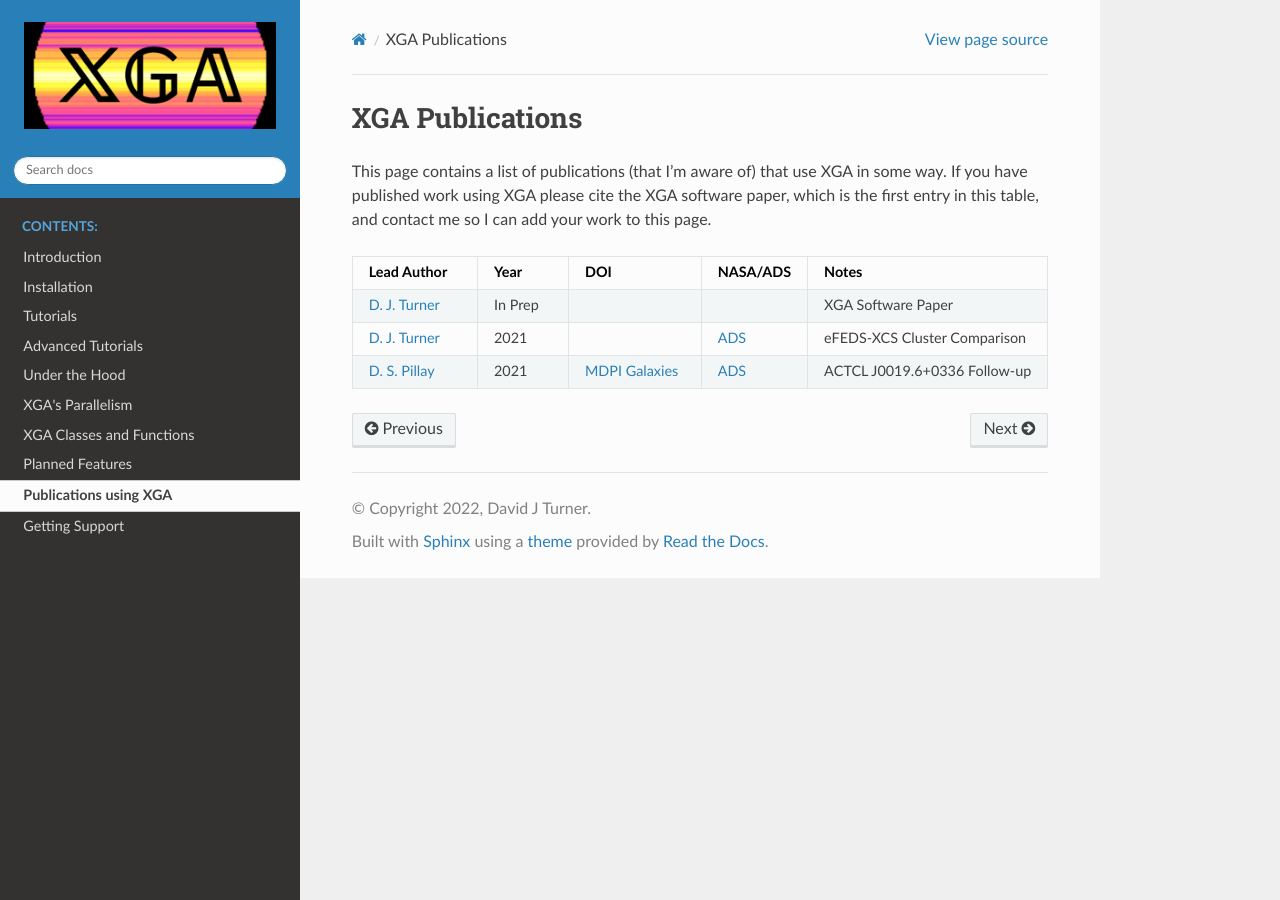
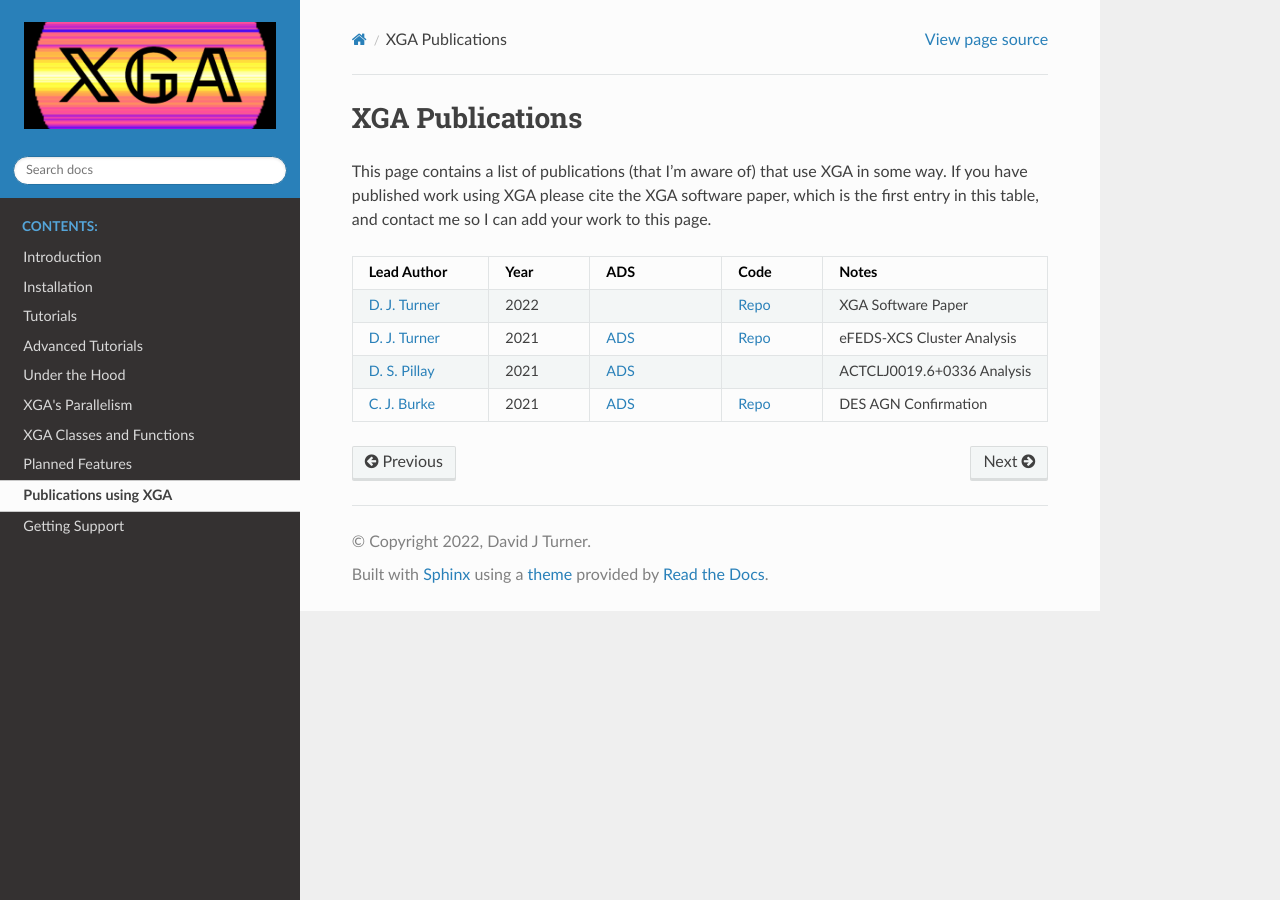
Before and after one commit to DavidT3/XGA, a Sphinx documentation site: the page built from docs/source/publications.rst, in a window 1280 px wide. Built offline with Sphinx 7.4.7 and the Read the Docs theme 2.0.0, drawn with Linux system fonts in a browser that asks for light colours; pages that are not in the unit, such as notebooks, are missing from menus.

Commit message:
Added Colin's AGN paper to the publications section of the docs, and changed the formatting to include a link to code (if it exists).

```diff
--- a/docs/source/publications.rst
+++ b/docs/source/publications.rst
@@ -11,21 +11,26 @@ your work to this page.
 
    * - Lead Author
      - Year
-     - DOI
-     - NASA/ADS
+     - ADS
+     - Code
      - Notes
    * - `D. J. Turner <https://orcid.org/0000-0001-9658-1396>`_
-     - In Prep
+     - 2022
      -
-     -
+     - `Repo <https://github.com/DavidT3/XGA>`_
      - XGA Software Paper
    * - `D. J. Turner <https://orcid.org/0000-0001-9658-1396>`_
      - 2021
-     -
      - `ADS <https://ui.adsabs.harvard.edu/abs/2021arXiv210911807T/abstract>`_
-     - eFEDS-XCS Cluster Comparison
+     - `Repo <https://github.com/DavidT3/eFEDS-XCS-Paper>`_
+     - eFEDS-XCS Cluster Analysis
    * - `D. S. Pillay <https://orcid.org/0000-0002-1602-4168>`_
      - 2021
-     - `MDPI Galaxies <https://doi.org/10.3390/galaxies9040097>`_
      - `ADS <https://ui.adsabs.harvard.edu/abs/2021arXiv211104340P/abstract>`_
-     - ACTCL J0019.6+0336 Follow-up
+     -
+     - ACTCLJ0019.6+0336 Analysis
+   * - `C. J. Burke <https://orcid.org/0000-0001-9947-6911>`_
+     - 2021
+     - `ADS <https://ui.adsabs.harvard.edu/abs/2021arXiv211103079B/abstract>`_
+     - `Repo <https://github.com/DavidT3/XCS-DES-AGN-Prelim>`_
+     - DES AGN Confirmation
```
